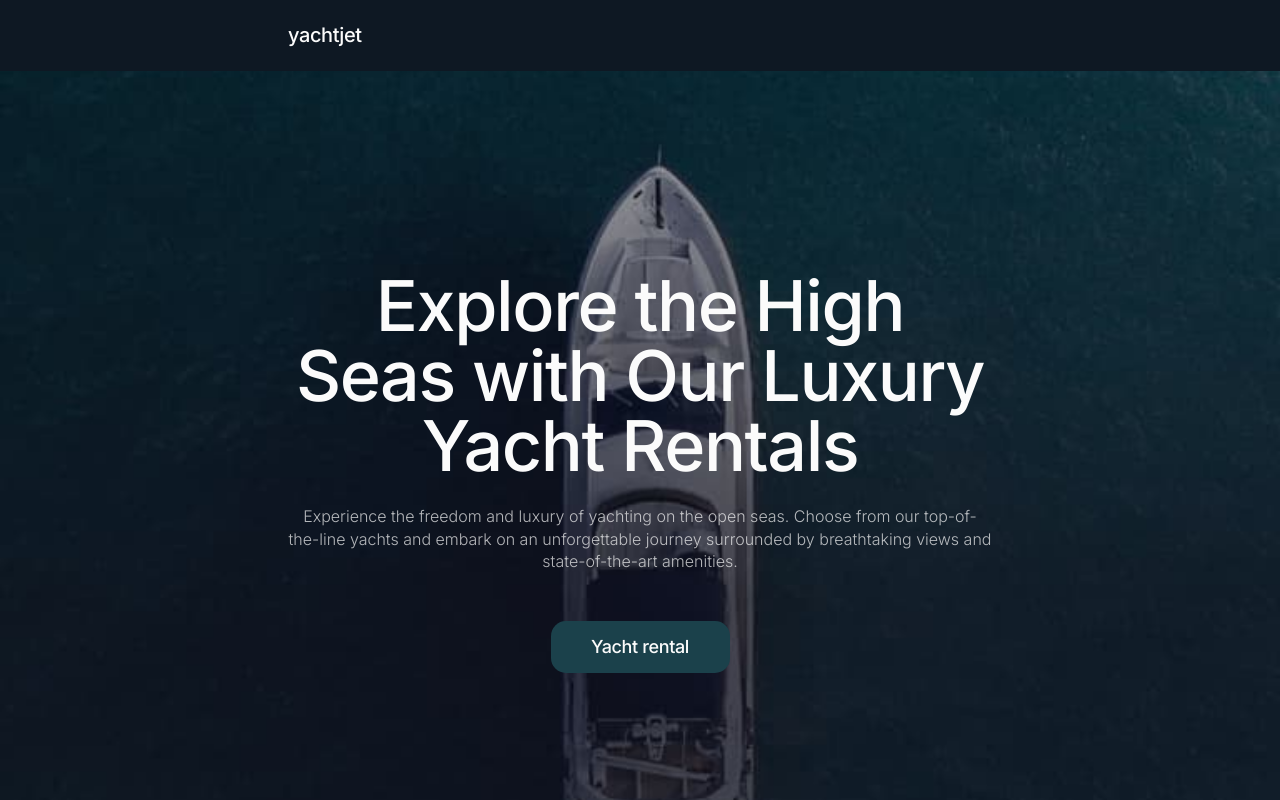
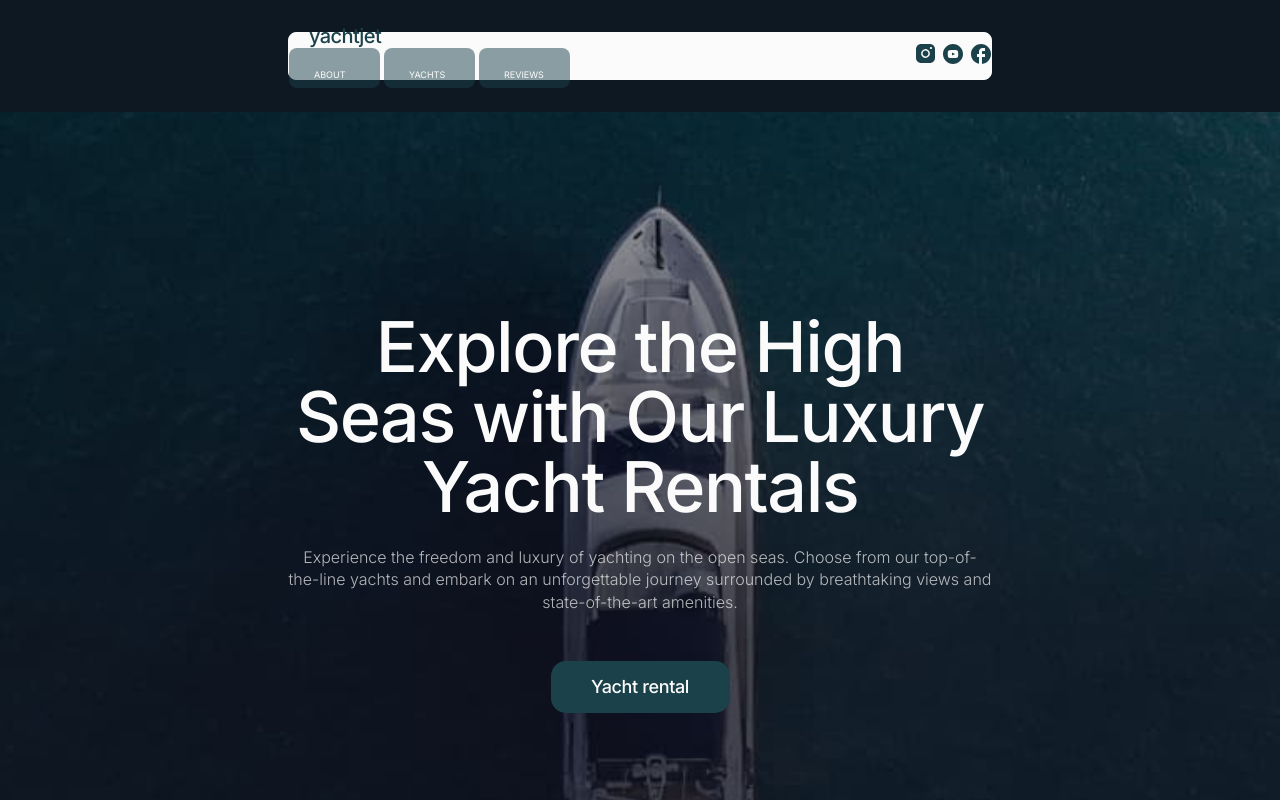
Before and after one commit to anyalazar2487-tech/yachtjet, a plain HTML site: page index.html in a window 1280 px wide. Shown: the top 800 px of the page. Drawn offline with nearby package versions, Linux system fonts and the light colour scheme.

Commit message:
add index file

```diff
--- a/css/styles.css
+++ b/css/styles.css
@@ -58,16 +58,23 @@ img {
   padding: 20px 0;
 }
 
-.header-container {
+.wrapper-header {
   display: flex;
   align-items: center;
   justify-content: space-between;
+  border: 1px solid #fbfbfb;
+  border-radius: 8px;
+  width: 335px;
+  height: 42px;
+  background-color:  #fbfbfb;
 }
 
 .header-logo {
-  font-size: 20px;
   font-weight: 500;
-  letter-spacing: -0.02em;
+  font-size: 14px;
+  letter-spacing: -0.03em;
+  color: #1b414b;
+  padding: 12px 0 12px 20px;
 }
 
 .header-nav-list,
@@ -78,12 +85,67 @@ img {
 .burger-btn {
   background: transparent;
   border: none;
-  padding: 0;
+  padding: 7px 20px 7px 0;
+}
+
+.burger-icon {
+  stroke-width: 2.50px;
+  stroke: #1b414b;
+}
+
+@media screen and (min-width: 768px) {
+.burger-btn {
+    display: none;
+  }
+
+.header {
+  padding: 32px 0;
+}
+
+.wrapper-header {
+  width: 704px;
+  height: 48px;
+}
+
+.header-logo {
+  font-size: 20px;
+}
+
+.header-nav-list {
+  display: flex;
+  gap: 4px;
+}
+
+.header-nav-item {
+  border-radius: 8px;
+  width: 91px;
+  height: 40px;
+  background-color: rgba(27, 65, 75, 0.5);
+  padding: 15px 25px 15px 25px;
+}
+
+.header-nav-link {
+  font-weight: 400;
+  font-size: 9px;
+  line-height: 1.3;
+  text-transform: uppercase;
+  text-align: center;
+  color: #fbfbfb;
+}
+
+.header-social-list {
+  display: flex;
+  gap: 8px;
+}
+
+.header-social-icon {
+  fill: #1b414b;
+}
 }
 
 @media screen and (min-width: 1440px) {
-    .header-nav-list,
-  .header-social-list {
+.header-nav-list,
+.header-social-list {
     display: flex;
     gap: 24px;
   }
@@ -976,7 +1038,7 @@ img {
   display: flex;
   flex-direction: row;
   gap: 8px;
-  background-color: red;
+  text-align: center;
 }
 
 .footer-text {
@@ -1011,6 +1073,10 @@ img {
   letter-spacing: 0.03em;
   text-align: center;
   color: rgba(251, 251, 251, 0.4);
+}
+
+.footer-social-icon {
+  fill: #fbfbfb;
 }
 
 
--- a/index.html
+++ b/index.html
@@ -20,7 +20,8 @@
 <!--region header-->
 
 <header class="header">
-    <div class="container header-container">
+    <div class="container">
+      <div class="wrapper-header">
         <nav class="header-nav">
             <a class="header-logo" href="./index.html">yachtjet</a>
             <ul class="header-nav-list">
@@ -60,6 +61,7 @@
           <use href="./images/icons.svg#icon-burger"></use>
           </svg>
         </button>
+      </div>
     </div>
 
 
@@ -67,7 +69,7 @@
            <div class="container mobile-menu-container">
            <button type="button" class="mobile-menu-close">
             <svg width="16" height="16" class="element-close-icon-close">
-                <use href="./images/icons.svg#icon-close"></use>
+                <use href="./images/icons.svg#icon-closemenu"></use>
               </svg>
           </button>
 
```
Also changed, not shown: images/icons.svg (added).
